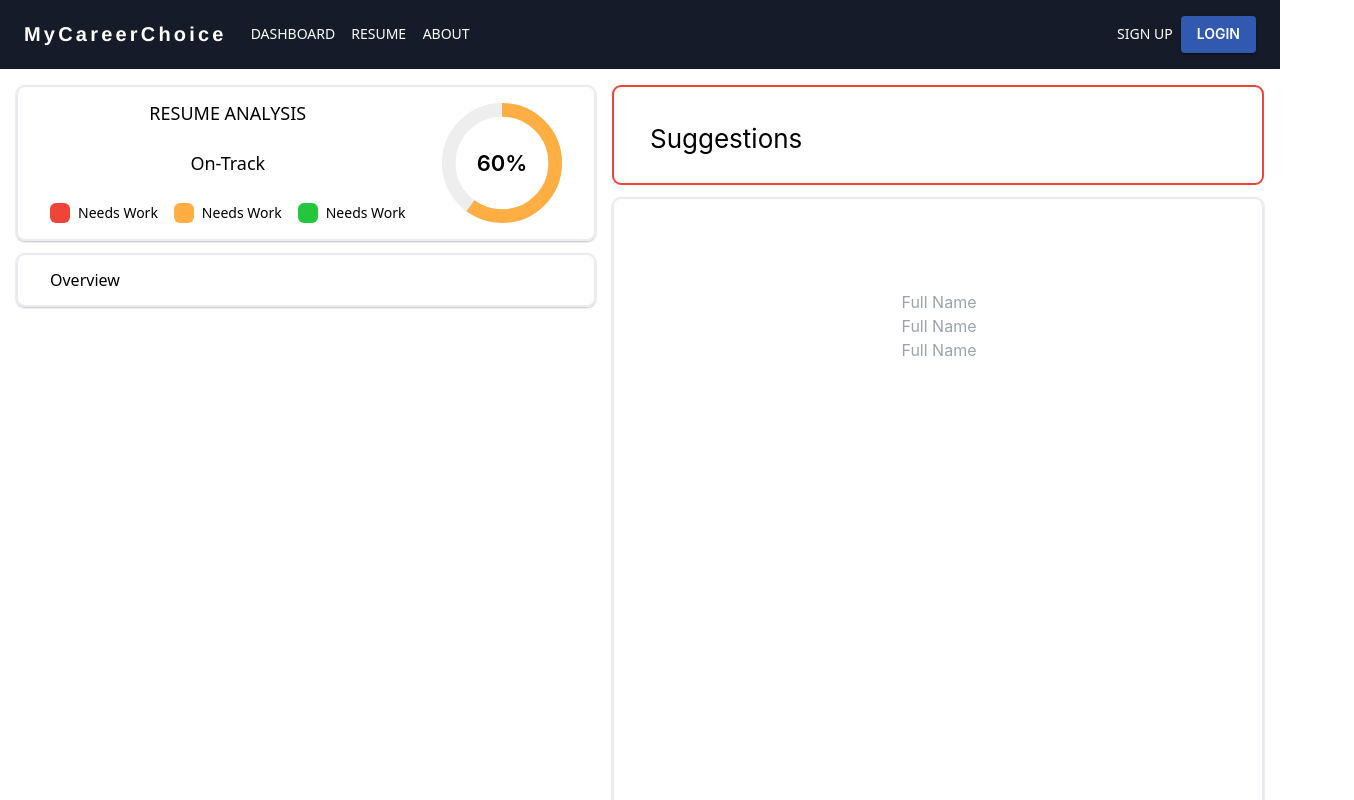
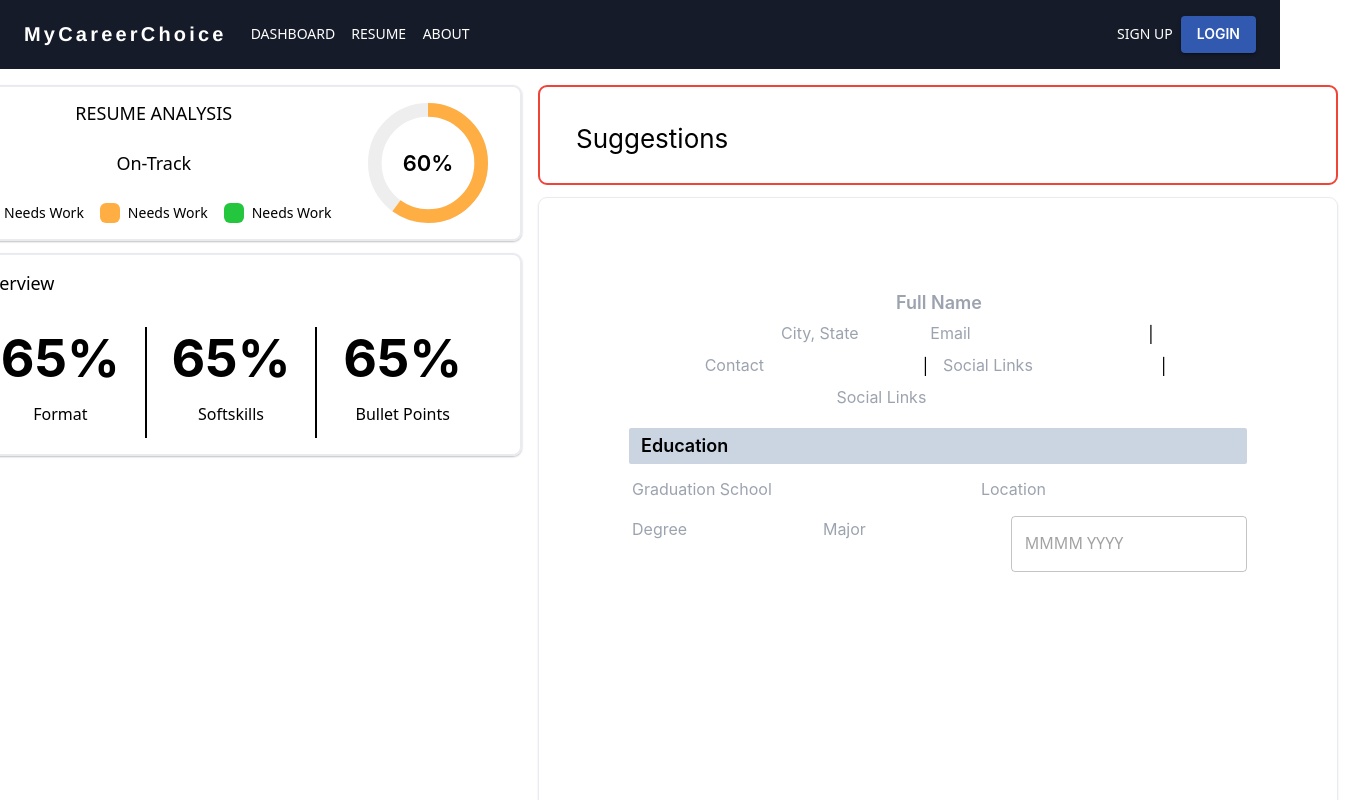
Before and after one commit to hjsonghjsong/hjsonghjsong_FixBug, a React (Create React App) app: page /userid/resume/edit in a window 1280 px wide. Shown: the top 800 px of the page, 1354 px wide, since content can reach past the window. Built offline with nearby package versions, Linux system fonts and the light colour scheme.

Commit message:
Edit Resume

```diff
--- a/package.json
+++ b/package.json
@@ -10,8 +10,10 @@
     "@fortawesome/free-solid-svg-icons": "^6.4.0",
     "@fortawesome/react-fontawesome": "^0.2.0",
     "@mui/icons-material": "^5.11.16",
+    "@mui/lab": "^5.0.0-alpha.138",
     "@mui/material": "^5.14.2",
     "@mui/styled-engine-sc": "^5.12.0",
+    "@mui/x-date-pickers": "^6.11.0",
     "@supabase/auth-ui-react": "^0.4.2",
     "@supabase/auth-ui-shared": "^0.1.6",
     "@supabase/supabase-js": "^2.26.0",
@@ -19,6 +21,7 @@
     "@testing-library/react": "^13.4.0",
     "@testing-library/user-event": "^13.5.0",
     "axios": "^1.4.0",
+    "dayjs": "^1.11.9",
     "dotenv": "^16.3.1",
     "js-cookie": "^3.0.5",
     "react": "^18.2.0",
--- a/src/components/CircularProgressBar.jsx
+++ b/src/components/CircularProgressBar.jsx
@@ -50,7 +50,6 @@ const CircularProgressBar = ({ score, size, fontSize, rounded }) => {
 
       <CircularProgress
         variant="determinate"
-        disableShrink
         value={score}
         size={size}
         thickness={5}
--- a/src/components/EditResume/EditResume.css
+++ b/src/components/EditResume/EditResume.css
@@ -15,11 +15,11 @@
   border: 2px solid var(--stroke-color, #eaebf0);
 }
 .edit-container {
-  box-shadow: 0px 1px 2px 0px rgba(0, 0, 0, 0.25);
+  box-shadow: 0px 1px 2px 0px rgba(0, 0, 0, 0.11);
   border-radius: 9px;
   padding: 90px;
   display: flex;
-  border: 2px solid var(--stroke-color, #eaebf0);
+  border: 1px solid var(--stroke-color, #eaebf0);
   min-height: 1054px;
   overflow: visible;
   transition: margin 300ms ease-in;
@@ -49,7 +49,10 @@
   text-transform: inherit;
   color: inherit;
   border: 1px solid rgba(0, 0, 0, 0);
-  width: 100%;
+  align-items: center;
+  justify-content: center;
+  display: flex;
   border-radius: 2px;
-  text-align: center;
+
+  height: 28px;
 }
--- a/src/components/EditResume/EditResume.jsx
+++ b/src/components/EditResume/EditResume.jsx
@@ -64,7 +64,7 @@ const EditResume = () => {
             </div>
           </div>
           {/* Scores and bullet points */}
-          <div className="h-full analysis-container justify-between p-9 gap-7">
+          <div className="analysis-container justify-between p-9 gap-7 w-full">
             <ScoreCard />
           </div>
         </div>
--- a/src/components/EditResume/ResumeEditText.jsx
+++ b/src/components/EditResume/ResumeEditText.jsx
@@ -1,29 +1,131 @@
-import React from "react";
+import React, { useState } from "react";
 import "./EditResume.css";
-import { TextField } from "@mui/material";
+import { Divider, TextField } from "@mui/material";
+import { Height, SpaceBar } from "@mui/icons-material";
+import { DemoContainer } from "@mui/x-date-pickers/internals/demo";
+import { AdapterDayjs } from "@mui/x-date-pickers/AdapterDayjs";
+import { LocalizationProvider } from "@mui/x-date-pickers/LocalizationProvider";
+import { DatePicker } from "@mui/x-date-pickers/DatePicker/";
+import { useAuth } from "../../Contexts/Auth";
 
 const ResumeEditText = () => {
+  const { user } = useAuth();
+  console.log(user);
+  const [fullName, setFullName] = useState(user?.user_metadata.display_name);
+  const [contactNumber, setContactNumber] = useState(
+    user?.user_metadata?.phone
+  );
+  const [email, setEmail] = useState(user?.email);
+  const handleChange = (event) => {
+    const { name, value } = event.target;
+    if (name === "fullname") {
+      setFullName(value);
+    } else if (name === "email") {
+      setEmail(value);
+    }
+  };
+
   return (
     <div className="w-full edit-container">
-      <div className="flex flex-col w-full justify-start items-center resume-builder">
+      <div className="flex flex-col w-full justify-start resume-builder gap-4">
+        <div
+          id="personals-details-container"
+          className="flex flex-wrap justify-center items-center gap-1"
+        >
+          <textarea
+            className="h-6 flex justify-center items-center w-full text-center font-semibold text-lg"
+            id="personal-details-name"
+            placeholder="Full Name"
+            maxLength={60}
+            spellCheck={false}
+            value={fullName}
+            onChange={handleChange}
+            name="fullname"
+            rows={1}
+          ></textarea>
+          <div className="flex justify-center items-center">
+            <textarea
+              className="h-6 flex justify-center items-center text-center"
+              id="personal-details-name"
+              placeholder="City, State"
+              maxLength={60}
+            ></textarea>
+          </div>
+
           <textarea
             className="h-6 flex justify-center items-center"
             id="personal-details-name"
-          placeholder="Full Name"
+            placeholder="Email"
+            maxLength={60}
+            name="email"
+            value={email}
+            onChange={handleChange}
+          ></textarea>
+          <div className="mx-2">|</div>
+          <textarea
+            className="h-6 flex justify-center items-center"
+            id="personal-details-name"
+            placeholder="Contact"
+            maxLength={60}
+          ></textarea>
+          <div className="mx-2">|</div>
+          <textarea
+            className="h-6 flex justify-center items-center"
+            id="personal-details-name"
+            placeholder="Social Links"
+            maxLength={60}
+          ></textarea>
+          <div className="mx-2">|</div>
+          <textarea
+            className="h-6 flex justify-center items-center"
+            id="personal-details-name"
+            placeholder="Social Links"
+            maxLength={60}
+          ></textarea>
+        </div>
+        <div id="education-information" className="gap-3 flex flex-col">
+          <div className="w-full p-1 bg-slate-300 rounded-sm">
+            <span className="w-full font-semibold text-lg px-2">Education</span>
+          </div>
+
+          <div className="w-full flex">
+            <textarea
+              className="h-6 flex justify-center items-center"
+              id="personal-details-name"
+              placeholder="Graduation School"
               maxLength={60}
             ></textarea>
             <textarea
+              className="h-6 flex justify-center items-center text-right"
+              id="personal-details-name"
+              placeholder="Location"
+              maxLength={60}
+            ></textarea>
+          </div>
+          {/* Grad */}
+          <div className="w-full flex justify-between">
+            <textarea
               className="h-6 flex justify-center items-center"
               id="personal-details-name"
-          placeholder="Full Name"
+              placeholder="Degree"
               maxLength={60}
             ></textarea>
             <textarea
-          className="h-6 flex justify-center items-center"
+              className="h-6 flex justify-center items-center text-left"
               id="personal-details-name"
-          placeholder="Full Name"
+              placeholder="Major"
               maxLength={60}
             ></textarea>
+            <div>
+              <LocalizationProvider dateAdapter={AdapterDayjs}>
+                <DatePicker
+                  views={["month", "year"]}
+                  sx={{ minWidth: "200px", fontSize: "18px" }}
+                />
+              </LocalizationProvider>
+            </div>
+          </div>
+        </div>
       </div>
     </div>
   );
--- a/src/components/EditResume/ScoreCard.jsx
+++ b/src/components/EditResume/ScoreCard.jsx
@@ -1,14 +1,53 @@
-import { Typography } from "@mui/material";
+import {
+  Divider,
+  List,
+  ListItem,
+  ListItemButton,
+  ListItemText,
+  Typography,
+} from "@mui/material";
 import React from "react";
 
 const ScoreCard = () => {
-  const scoreList = ["organization", "Presentation", "Impact"];
+  const scoreList = ["Format", "Softskills", "Bullet Points"];
+
   return (
-    <div>
-      <Typography variant="h3" sx={{ fontSize: "16px" }}>
+    <div className="flex flex-col gap-4 items-start w-full ">
+      <Typography variant="h3" sx={{ fontSize: "18px", lineHeight: "normal" }}>
         Overview
       </Typography>
-      <div></div>
+      <List sx={{ display: "flex", width: "100%" }}>
+        {scoreList.map((item, index) => (
+          <div className="flex w-full">
+            <ListItem
+              disablePadding
+              sx={{ display: "flex", flexDirection: "column" }}
+              key={index}
+            >
+              <ListItemButton>
+                <Typography
+                  sx={{
+                    fontSize: "52px",
+                    fontWeight: "700",
+                    lineHeight: "normal",
+                    fontFamily: "inter",
+                  }}
+                >
+                  65%
+                </Typography>
+              </ListItemButton>
+              <ListItemText primary={item} />
+            </ListItem>
+            {index !== scoreList.length - 1 && (
+              <Divider
+                orientation="vertical"
+                variant="middle"
+                sx={{ borderWidth: "1px", borderColor: "black" }}
+              />
+            )}
+          </div>
+        ))}
+      </List>
     </div>
   );
 };
--- a/src/components/PersonalDetails/PersonalDetails.jsx
+++ b/src/components/PersonalDetails/PersonalDetails.jsx
@@ -1,6 +1,5 @@
 import * as React from "react";
 import Box from "@mui/material/Box";
-import LinearStepper from "../Stepper/Stepper";
 
 function PersonalDetails() {
   return (
--- a/src/components/ResumeComponents/PersonalDetailComponents/MobileStepperPersonalDetail.js
+++ b/src/components/ResumeComponents/PersonalDetailComponents/MobileStepperPersonalDetail.js
@@ -1,34 +1,36 @@
-import { TextField, Typography } from '@mui/material';
-import * as React from 'react';
-import Box from '@mui/material/Box';
-import { Add } from '@mui/icons-material';
-import Button from '@mui/material/Button';
-import RenderSocialList from './RenderSocialList';
-import PersonalDetail from '../../../models/PersonalDetail';
+import { TextField, Typography } from "@mui/material";
+import * as React from "react";
+import Box from "@mui/material/Box";
+import { Add } from "@mui/icons-material";
+import Button from "@mui/material/Button";
+import RenderSocialList from "./RenderSocialList";
+import PersonalDetail from "../../../models/PersonalDetail";
 
 function MobileStepperPersonalDetail(props) {
-
-    const {personalDetail, setPersonalDetail} = props;
+  const { personalDetail, setPersonalDetail } = props;
   const handleChange = (event) => {
-        setPersonalDetail({...personalDetail, [event.target.name]: event.target.value});
-    }
+    setPersonalDetail({
+      ...personalDetail,
+      [event.target.name]: event.target.value,
+    });
+  };
 
   const addSocialLink = () => {
-        let obj = {...personalDetail};
+    let obj = { ...personalDetail };
     obj.socialList.push(new PersonalDetail().InitialSocialDetailState);
-        setPersonalDetail({...personalDetail, socialList: obj.socialList});
-    }
+    setPersonalDetail({ ...personalDetail, socialList: obj.socialList });
+  };
 
   return (
     <Box>
-            <Box sx={{ display: 'flex', flexDirection: 'column' }}>
+      <Box sx={{ display: "flex", flexDirection: "column" }}>
         <TextField
           autoFocus
           margin="dense"
           label="First Name"
           type="text"
           value={personalDetail.firstName}
-                    name='firstName'
+          name="firstName"
           onChange={handleChange}
           fullWidth
         />
@@ -38,7 +40,7 @@ function MobileStepperPersonalDetail(props) {
           label="Last Name"
           type="text"
           value={personalDetail.lastName}
-                    name='lastName'
+          name="lastName"
           onChange={handleChange}
           fullWidth
         />
@@ -47,7 +49,7 @@ function MobileStepperPersonalDetail(props) {
           label="Email Address"
           type="text"
           value={personalDetail.email}
-                    name='email'
+          name="email"
           onChange={handleChange}
           fullWidth
         />
@@ -56,7 +58,7 @@ function MobileStepperPersonalDetail(props) {
           label="Phone Number"
           type="text"
           value={personalDetail.phone}
-                    name='phone'
+          name="phone"
           onChange={handleChange}
           fullWidth
         />
@@ -65,7 +67,7 @@ function MobileStepperPersonalDetail(props) {
           label="City"
           type="text"
           value={personalDetail.city}
-                        name='city'
+          name="city"
           onChange={handleChange}
           fullWidth
         />
@@ -74,7 +76,7 @@ function MobileStepperPersonalDetail(props) {
           label="State/Province"
           type="text"
           value={personalDetail.state}
-                        name='state'
+          name="state"
           onChange={handleChange}
           fullWidth
         />
@@ -83,7 +85,7 @@ function MobileStepperPersonalDetail(props) {
           label="Zip Code"
           type="text"
           value={personalDetail.zip}
-                        name='zip'
+          name="zip"
           onChange={handleChange}
           fullWidth
         />
@@ -95,11 +97,7 @@ function MobileStepperPersonalDetail(props) {
           <Typography>Add Social Links</Typography>
         </Button>
       </Box>
-            <RenderSocialList
-                    personalDetailState={props}
-            />
-
-
+      <RenderSocialList personalDetailState={props} />
     </Box>
   );
 }
--- a/src/components/ResumeComponents/PersonalDetailComponents/StepperPersonalDetail.js
+++ b/src/components/ResumeComponents/PersonalDetailComponents/StepperPersonalDetail.js
@@ -1,33 +1,41 @@
-import { TextField, Typography } from '@mui/material';
-import * as React from 'react';
-import Box from '@mui/material/Box';
-import { Add } from '@mui/icons-material';
-import Button from '@mui/material/Button';
-import RenderSocialList from './RenderSocialList';
-import PersonalDetail from '../../../models/PersonalDetail';
+import { TextField, Typography } from "@mui/material";
+import * as React from "react";
+import Box from "@mui/material/Box";
+import { Add } from "@mui/icons-material";
+import Button from "@mui/material/Button";
+import RenderSocialList from "./RenderSocialList";
+import PersonalDetail from "../../../models/PersonalDetail";
 function StepperPersonalDetail(props) {
-
-
-    const {personalDetail, setPersonalDetail} = props;
+  const { personalDetail, setPersonalDetail } = props;
   const handleChange = (event) => {
-        setPersonalDetail({...personalDetail, [event.target.name]: event.target.value});
-    }
+    setPersonalDetail({
+      ...personalDetail,
+      [event.target.name]: event.target.value,
+    });
+  };
   const addSocialLink = () => {
-        let obj = {...personalDetail};
+    let obj = { ...personalDetail };
     obj.socialList.push(new PersonalDetail().InitialSocialDetailState);
-        setPersonalDetail({...personalDetail, socialList: obj.socialList});
-    }
+    setPersonalDetail({ ...personalDetail, socialList: obj.socialList });
+  };
 
   return (
     <Box>
-            <Box sx={{ display: 'flex', flexdirection: 'row', justifyContent: 'space-between', gap: '20px' }}>
+      <Box
+        sx={{
+          display: "flex",
+          flexdirection: "row",
+          justifyContent: "space-between",
+          gap: "20px",
+        }}
+      >
         <TextField
           autoFocus
           margin="dense"
           label="First Name"
           type="text"
           value={personalDetail.firstName}
-                    name='firstName'
+          name="firstName"
           onChange={handleChange}
           fullWidth
         />
@@ -36,19 +44,25 @@ function StepperPersonalDetail(props) {
           label="Last Name"
           type="text"
           value={personalDetail.lastName}
-                    name='lastName'
+          name="lastName"
           onChange={handleChange}
           fullWidth
         />
-
       </Box>
-            <Box sx={{ display: 'flex', flexdirection: 'row', justifyContent: 'space-between', gap: '20px' }}>
+      <Box
+        sx={{
+          display: "flex",
+          flexdirection: "row",
+          justifyContent: "space-between",
+          gap: "20px",
+        }}
+      >
         <TextField
           margin="dense"
           label="Email Address"
           type="text"
           value={personalDetail.email}
-                    name='email'
+          name="email"
           onChange={handleChange}
           fullWidth
         />
@@ -57,19 +71,26 @@ function StepperPersonalDetail(props) {
           label="Phone Number"
           type="text"
           value={personalDetail.phone}
-                    name='phone'
+          name="phone"
           onChange={handleChange}
           fullWidth
         />
       </Box>
-            <Box sx={{ display: 'flex', flexdirection: 'row', justifyContent: 'space-between', gap: '20px' }}>
+      <Box
+        sx={{
+          display: "flex",
+          flexdirection: "row",
+          justifyContent: "space-between",
+          gap: "20px",
+        }}
+      >
         <Box width="50%">
           <TextField
             margin="dense"
             label="City"
             type="text"
             value={personalDetail.city}
-                        name='city'
+            name="city"
             onChange={handleChange}
             fullWidth
           />
@@ -80,7 +101,7 @@ function StepperPersonalDetail(props) {
             label="State/Province"
             type="text"
             value={personalDetail.state}
-                        name='state'
+            name="state"
             onChange={handleChange}
             fullWidth
           />
@@ -91,7 +112,7 @@ function StepperPersonalDetail(props) {
             label="Zip Code"
             type="text"
             value={personalDetail.zip}
-                        name='zip'
+            name="zip"
             onChange={handleChange}
             fullWidth
           />
@@ -103,11 +124,7 @@ function StepperPersonalDetail(props) {
           <Typography>Add Social Links</Typography>
         </Button>
       </Box>
-           <RenderSocialList
-                personalDetailState={props}
-            />
-
-
+      <RenderSocialList personalDetailState={props} />
     </Box>
   );
 }
--- a/src/components/Stepper/Stepper.jsx
+++ /dev/null
@@ -1,26 +0,0 @@
-import * as React from 'react';
-import Box from '@mui/material/Box';
-import Stepper from '@mui/material/Stepper';
-import Step from '@mui/material/Step';
-import StepLabel from '@mui/material/StepLabel';
-
-const steps = [
-  'Personal Details',
-  'Education',
-  'Work History',
-  'Project Work',
-];
-
-export default function LinearStepper() {
-  return (
-    <Box sx={{ width: '100%' }}>
-      <Stepper activeStep={1} alternativeLabel>
-        {steps.map((label) => (
-          <Step key={label}>
-            <StepLabel>{label}</StepLabel>
-          </Step>
-        ))}
-      </Stepper>
-    </Box>
-  );
-}
```
Also changed, not shown: src/components/NavBarComponents/ResumeMobile.js (+11 -11 lines), 1 other file (tests, documents, lock files or other folders). Lines whose indentation alone changed are shown as unchanged.
